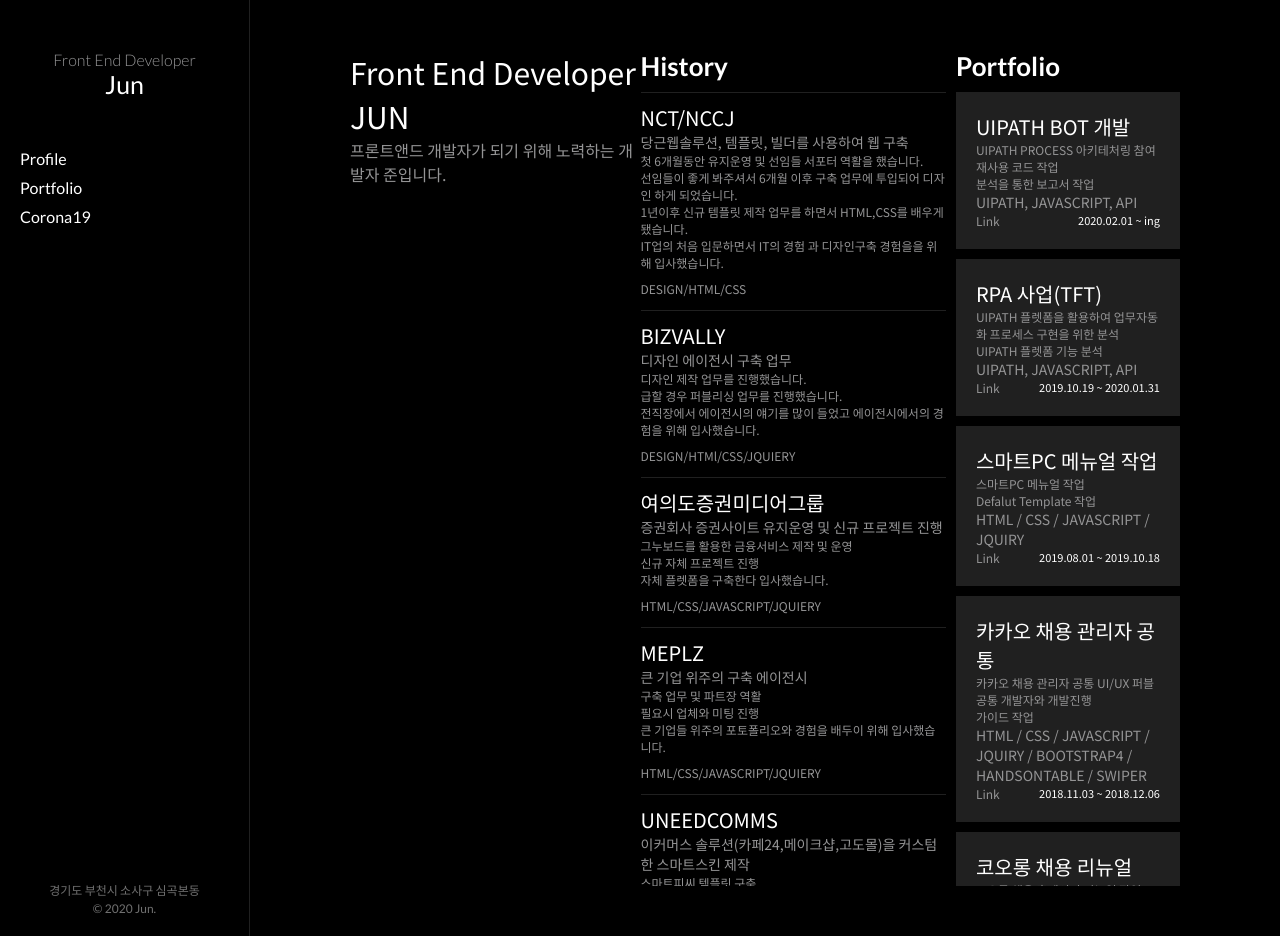
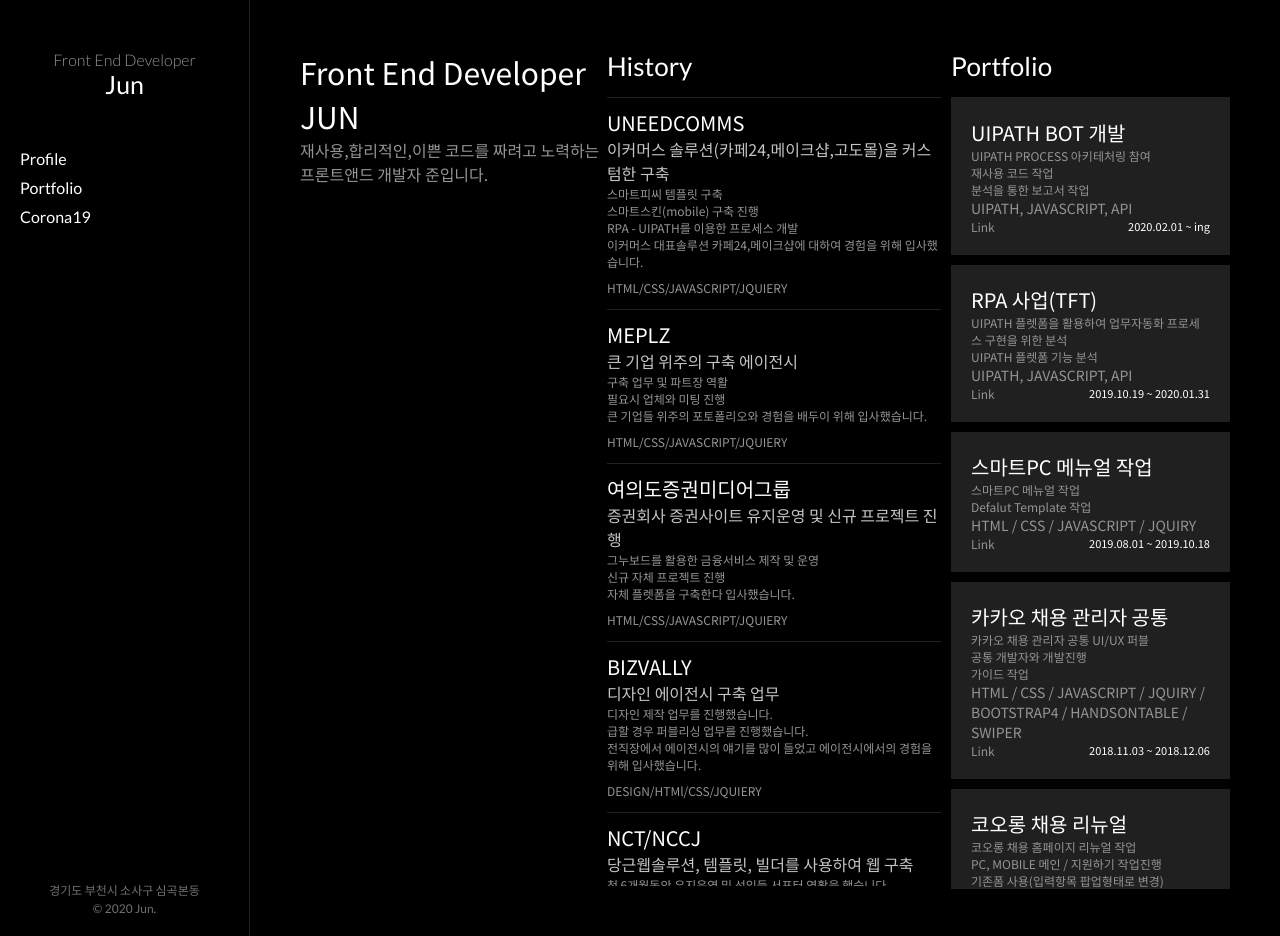
Before and after one commit to lyjun0319/portfolio, a PHP site: page / in a window 1280 px wide. Run offline with PHP 8.4, Linux system fonts and the light colour scheme.

Commit message:
markup change

```diff
--- a/inc/css/common.css
+++ b/inc/css/common.css
@@ -9,8 +9,11 @@
     font-family: 'Lato' !important;
 }
 .section_title{
+    padding-bottom:15px;
     font-size:26px;
+    font-weight: 400;
     color:#fff;
+    border-bottom: 1px solid #202020;
 }
 #footer {
     position: absolute;
--- a/inc/css/main.css
+++ b/inc/css/main.css
@@ -6,7 +6,7 @@
 
 #main_container {
     height:100%;
-    padding:50px 100px 50px 350px;
+    padding:50px 50px 50px 300px;
     font-size:0;
     box-sizing: border-box;
 }
@@ -15,7 +15,7 @@
 #profile_wrap {
     display:inline-block;
     vertical-align: top;
-    width: 35%;
+    width: 33%;
 }
 
 #profile h2 {
@@ -37,11 +37,15 @@
 #companyHistory {
     display: inline-block;
     vertical-align: top;
-    width: 38%;
+    width: 37%;
     height: 100%;
     padding-right:10px;
+    box-sizing: border-box;
+}
+
+#companyHistory #cp_historyList {
+    height: calc(100% - 48px);
     overflow-y: scroll;
-    box-sizing: border-box;
 }
 
 #companyHistory .company_list {
@@ -50,9 +54,8 @@
     border-top:1px solid #202020;
 }
 
-#companyHisory .company_list:first-child{
+#companyHistory .company_list:first-child{
     margin-top: 0;
-    padding-top: 0;
     border-top: 0;
 }
 
@@ -62,8 +65,8 @@
     font-weight:normal;
 }
 .company_list .cp_intro {
-    font-size:14px;
-    color:#949495;
+    font-size:16px;
+    color:#c4c4c4;
 }
 
 .company_list .work_intro p{
@@ -82,11 +85,15 @@
 }
 
 /* ====== Portfoilo List ====== */
-#portfolio_list {
+#portfolio {
     display: inline-block;
     vertical-align: top;
-    width: 27%;
+    width: 30%;
     height: 100%;
+}
+
+#portfolio_list {
+    height: calc(100% - 45px);
     overflow-y: scroll;
 }
 
--- a/inc/js/main.js
+++ b/inc/js/main.js
@@ -20,7 +20,7 @@
         html += "<article class='listItem'>";
         html += "<h3 class='listTitle'>"+item.name+"</h3>";
         html += "<div class='guideTxt'>";
-        html += gudieText(item.guide);
+        html += arrWork(item.guide);
         html += "</div>";
         html += "<p class='useSkill'>"+item.skils+"</p>"
         html += "<div class='extra_txt'>"
@@ -30,14 +30,6 @@
         html += "</div>"
         html += "</article>";
     return html;
-};
-
-function gudieText(item){
-    let guideText = '';
-    for(let i = 0; i < item.length; i++){
-        guideText += "<p>"+ item[i] +"</p>"
-    };
-    return guideText;
 };
 
 function listInnerHtml(item){
@@ -72,6 +64,7 @@
 function companyHtml(item){
     let html = '';
     html += "<article class='company_list'>";
+    html += "<a href='"+item.link+"'>PORJECT VIEW</a>"
     html += "<h3 class='cp_name'>"+item.companyName;+"</h3>";
     html += "<p class='cp_intro'>"+item.intro+"</p>"
     html += "<div class='work_intro'>"
@@ -87,6 +80,7 @@
 
     return html;
 }
+
 function arrWork(arr){
     let workHtml ='';
     $.each(arr, function(key, value){
@@ -96,6 +90,6 @@
 }
 
 function appendCompanyList(item){
-    let appendTarget = document.getElementById('companyHistory');
+    let appendTarget = document.getElementById('cp_historyList');
     appendTarget.innerHTML += item;
 };
--- a/inc/json/history.json
+++ b/inc/json/history.json
@@ -1,16 +1,36 @@
 {
     "companyHistory": [
         {
-            "companyName": "NCT/NCCJ",
-            "skils": "DESIGN/HTML/CSS",
-            "workDay": "2011.12 ~ 2014.12",
-            "intro": "당근웹솔루션, 템플릿, 빌더를 사용하여 웹 구축",
+            "companyName" : "UNEEDCOMMS",
+            "skils" : "HTML/CSS/JAVASCRIPT/JQUIERY",
+            "workDay": "2019.02 ~ 2020",
+            "intro": "이커머스 솔루션(카페24,메이크샵,고도몰)을 커스텀한 구축",
             "work": [
-                "첫 6개월동안 유지운영 및 선임들 서포터 역활을 했습니다.",
-                "선임들이 좋게 봐주셔서 6개월 이후 구축 업무에 투입되어 디자인 하게 되었습니다.",
-                "1년이후 신규 템플릿 제작 업무를 하면서 HTML,CSS를 배우게 됐습니다."
+                "스마트피씨 템플릿 구축",
+                "스마트스킨(mobile) 구축 진행",
+                "RPA - UIPATH를 이용한 프로세스 개발"
             ],
-            "reason": "IT업의 처음 입문하면서 IT의 경험 과 디자인구축 경험을을 위해 입사했습니다."
+            "reason" : "이커머스 대표솔루션 카페24,메이크샵에 대하여 경험을 위해 입사했습니다. "
+        },{
+            "companyName" : "MEPLZ",
+            "skils" : "HTML/CSS/JAVASCRIPT/JQUIERY",
+            "workDay" : "2017.08 ~ 2018.12",
+            "intro" : "큰 기업 위주의 구축 에이전시",
+            "work":[
+                "구축 업무 및 파트장 역활",
+                "필요시 업체와 미팅 진행"
+            ],
+            "reason": "큰 기업들 위주의 포토폴리오와 경험을 배두이 위해 입사했습니다."
+        },{
+            "companyName" : "여의도증권미디어그룹",
+            "skils" : "HTML/CSS/JAVASCRIPT/JQUIERY",
+            "workDay" : "2016.11 ~ 2017.05",
+            "intro": "증권회사 증권사이트 유지운영 및 신규 프로젝트 진행",
+            "work":[
+                "그누보드를 활용한 금융서비스 제작 및 운영",
+                "신규 자체 프로젝트 진행"
+            ],
+            "reason": "자체 플렛폼을 구축한다 입사했습니다."
         },{
             "companyName": "BIZVALLY",
             "skils": "DESIGN/HTMl/CSS/JQUIERY",
@@ -24,36 +44,16 @@
                 "전직장에서 에이전시의 얘기를 많이 들었고 에이전시에서의 경험을 위해 입사했습니다."
             ]
         },{
-            "companyName" : "여의도증권미디어그룹",
-            "skils" : "HTML/CSS/JAVASCRIPT/JQUIERY",
-            "workDay" : "2016.11 ~ 2017.05",
-            "intro": "증권회사 증권사이트 유지운영 및 신규 프로젝트 진행",
-            "work":[
-                "그누보드를 활용한 금융서비스 제작 및 운영",
-                "신규 자체 프로젝트 진행"
+            "companyName": "NCT/NCCJ",
+            "skils": "DESIGN/HTML/CSS",
+            "workDay": "2011.12 ~ 2014.12",
+            "intro": "당근웹솔루션, 템플릿, 빌더를 사용하여 웹 구축",
+            "work": [
+                "첫 6개월동안 유지운영 및 선임들 서포터 역활을 했습니다.",
+                "선임들이 좋게 봐주셔서 6개월 이후 구축 업무에 투입되어 디자인 하게 되었습니다.",
+                "1년이후 신규 템플릿 제작 업무를 하면서 HTML,CSS를 배우게 됐습니다."
             ],
-            "reason": "자체 플렛폼을 구축한다 입사했습니다."
-        },{
-            "companyName" : "MEPLZ",
-            "skils" : "HTML/CSS/JAVASCRIPT/JQUIERY",
-            "workDay" : "2017.08 ~ 2018.12",
-            "intro" : "큰 기업 위주의 구축 에이전시",
-            "work":[
-                "구축 업무 및 파트장 역활",
-                "필요시 업체와 미팅 진행"
-            ],
-            "reason": "큰 기업들 위주의 포토폴리오와 경험을 배두이 위해 입사했습니다."
-        },{
-            "companyName" : "UNEEDCOMMS",
-            "skils" : "HTML/CSS/JAVASCRIPT/JQUIERY",
-            "workDay": "2019.02 ~ 2020",
-            "intro": "이커머스 솔루션(카페24,메이크샵,고도몰)을 커스텀한 스마트스킨 제작",
-            "work": [
-                "스마트피씨 템플릿 구축",
-                "스마트스킨(mobile) 구축 진행",
-                "RPA - UIPATH를 이용한 프로세스 개발"
-            ],
-            "reason" : "이커머스 대표솔루션 카페24,메이크샵에 대하여 경험을 위해 입사했습니다. "
+            "reason": "IT업의 처음 입문하면서 IT의 경험 과 디자인구축 경험을을 위해 입사했습니다."
         }
     ],
     "myHistory": {
--- a/index.html
+++ b/index.html
@@ -16,15 +16,19 @@
         <section id="profile_wrap">
             <article id="profile">
                 <h2 class="title enft">Front End Developer JUN</h2>
-                <p class="subtitle">프론트앤드 개발자가 되기 위해 노력하는 개발자 준입니다.</p>
+                <p class="subtitle">재사용,합리적인,이쁜 코드를 짜려고 노력하는 프론트앤드 개발자 준입니다.</p>
             </article>
         </section>
-        <section id="companyHistory">
+        <article id="companyHistory">
             <h2 class="ftEn section_title">History</h2>
-        </section>
-        <section id="portfolio_list">
+            <article id="cp_historyList">
+
+            </article>
+        </article>
+        <article id="portfolio">
             <h2 class="ftEn section_title">Portfolio</h2>
-        </section>
+            <article id="portfolio_list"></article>
+        </article>
     </div>
     <footer include-html="/inc/html/footer.html"></footer>
 
```
